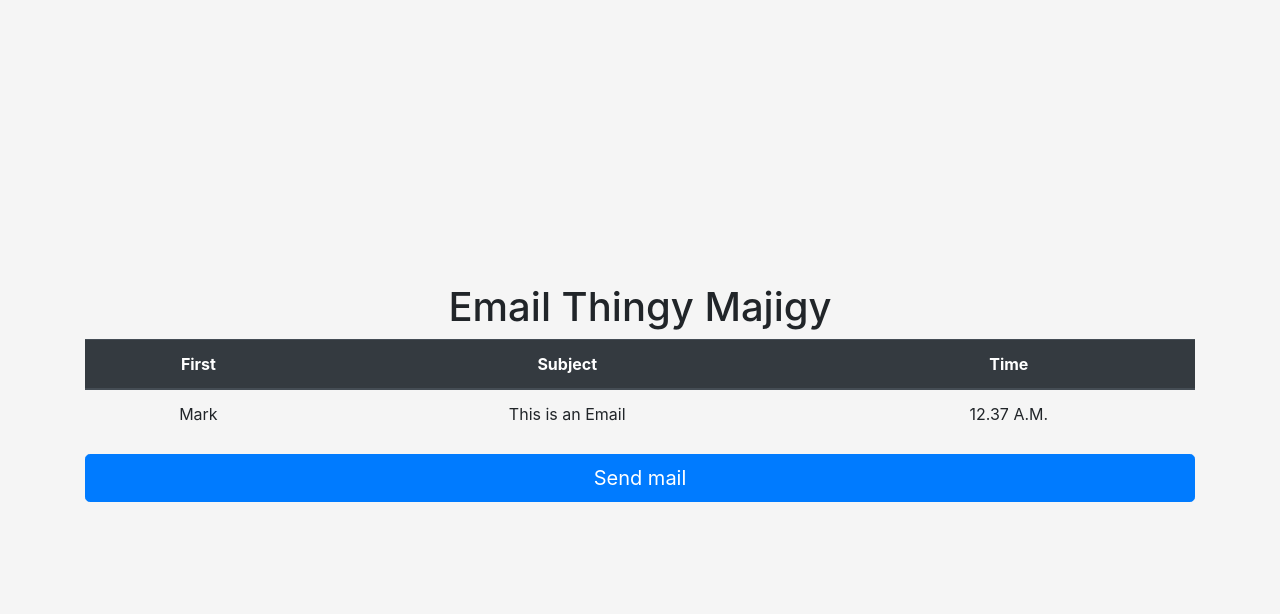
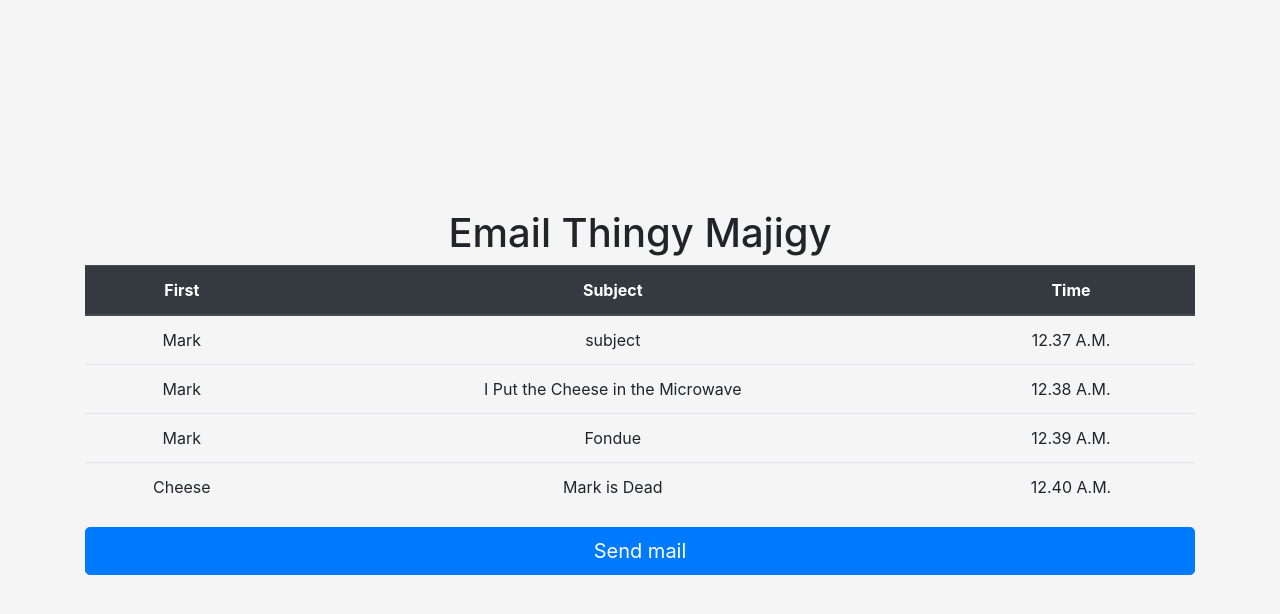
Before and after one commit to Intro-to-SE-Lab-Fall-20/Group-2, a Flask app: template WebApp/templates/inbox.html in a window 1280 px wide. Shown: the top 614 px of the page. Run offline with Flask 2, Linux system fonts and the light colour scheme; the template is opened without the code that fills it, so the values that code supplies are empty; some libraries are stand-ins or nearby versions.

Commit message:
Add files via upload
Uploaded the updated .html's.

```diff
--- a/WebApp/templates/inbox.html
+++ b/WebApp/templates/inbox.html
@@ -27,8 +27,23 @@
   <tbody>
     <tr>
       <td>Mark</td>
-      <td>This is an Email</td>
+      <td>subject</td>
       <td>12.37 A.M.</td>
+    </tr>
+    <tr>
+      <td>Mark</td>
+      <td>I Put the Cheese in the Microwave</td>
+      <td>12.38 A.M.</td>
+    </tr>
+    <tr>
+      <td>Mark</td>
+      <td>Fondue</td>
+      <td>12.39 A.M.</td>
+    </tr>
+    <tr>
+      <td>Cheese</td>
+      <td>Mark is Dead</td>
+      <td>12.40 A.M.</td>
     </tr>
   </tbody>
 </table>
--- a/WebApp/templates/sendmail.html
+++ b/WebApp/templates/sendmail.html
@@ -24,7 +24,12 @@
       <input type="text" name="subject" id="subject" class="form-control" placeholder="Subject" required>
       <label for="msgbody" class="sr-only">Message Body</label>
       <textarea name="msgbody" id="msgbody" class="form-control" placeholder="Message Body" required rows=10 cols=10></textarea>
+      <!--<label for="attachmentb" class="sr-only">Attachment</label>-->
+
+      <label for="attachment" class="sr-only">Attachment</label>
+      <input type="text" name="attachment" id="attachment" class="form-control" placeholder="Attachment (optional)">
       <button class="btn btn-lg btn-primary btn-block" type="submit">Send</button></button>
   </form>
+  <button class="wG J-Z-I" command="Files" data-tooltip="Attach files" aria-label="Attach files" tabindex="1" id=":rh" aria-pressed="false" aria-haspopup="true" aria-expanded="false" style="user-select: none;"></button>
 </body>
 </html>
```
